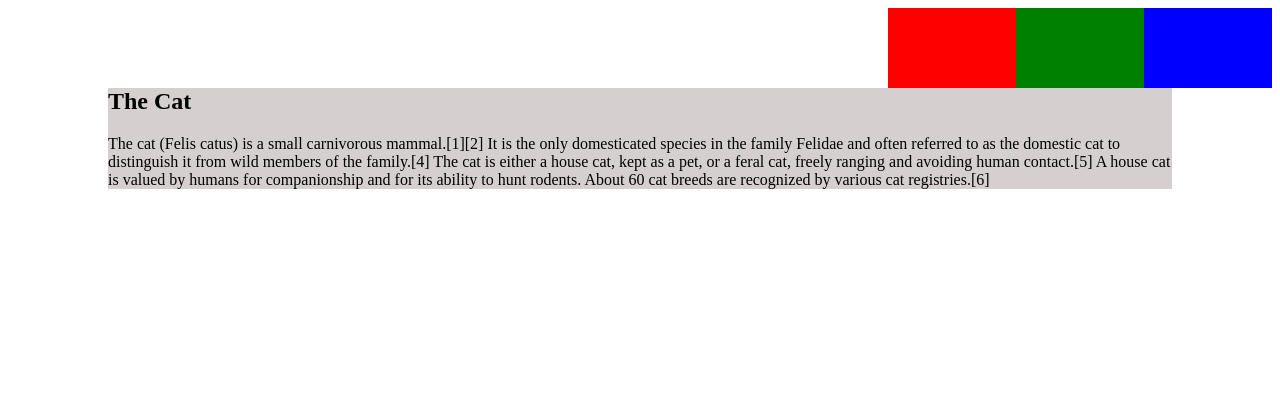
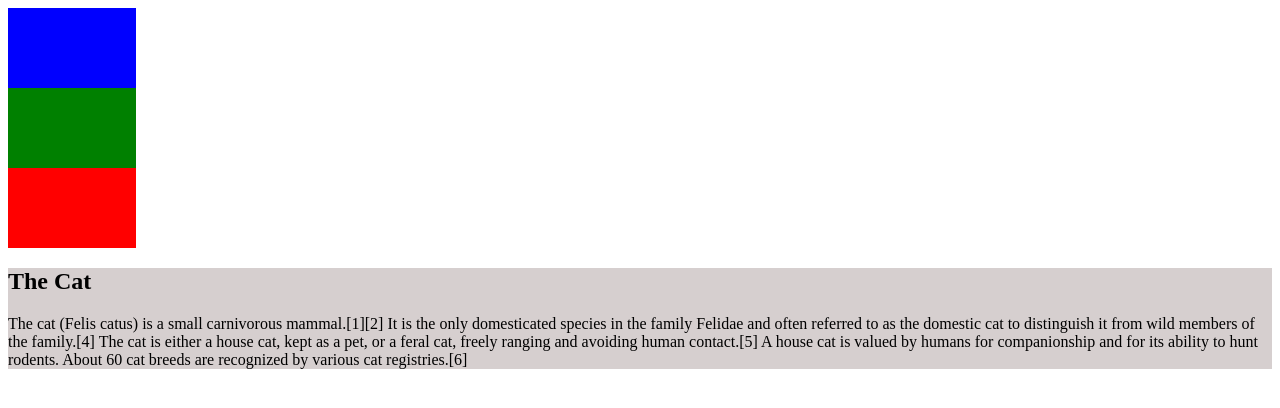
Before and after one commit to jheyl/Webtechnologie_SS19, a plain HTML site: page css/clear-floats.html in a window 1280 px wide. Drawn offline with Linux system fonts and the light colour scheme.

Commit message:
fix: grid bug

```diff
--- a/css/float2.css
+++ b/css/float2.css
@@ -5,30 +5,31 @@
 #blue {
     background-color: blue;
     /*first*/
-    float: right;
+    /* float: right; */
 
 }
 #green {
     background-color: green;
     /*second*/
-    /*  float: left;  */
+    /*   float: left; */
+    /* visibility: hidden; */
     /*thrird*/
-    float: right;
+    /* float: right; */
 }
 #red {
     background-color: red;
     /*fourth*/
-    float: right;
+    /* float: right;  */
 }
 
 section {
     background-color: rgba(160, 146, 146, 0.434);
     /*fifth*/
-    clear: both;
+    /*clear: both;*/
 
     /*sixth*/
     /*margin has no effect here. Margin stays behind floats*/
-    margin: 100px;
+    /* margin: 100px; */
 }
 
 /*seventh*/
```
